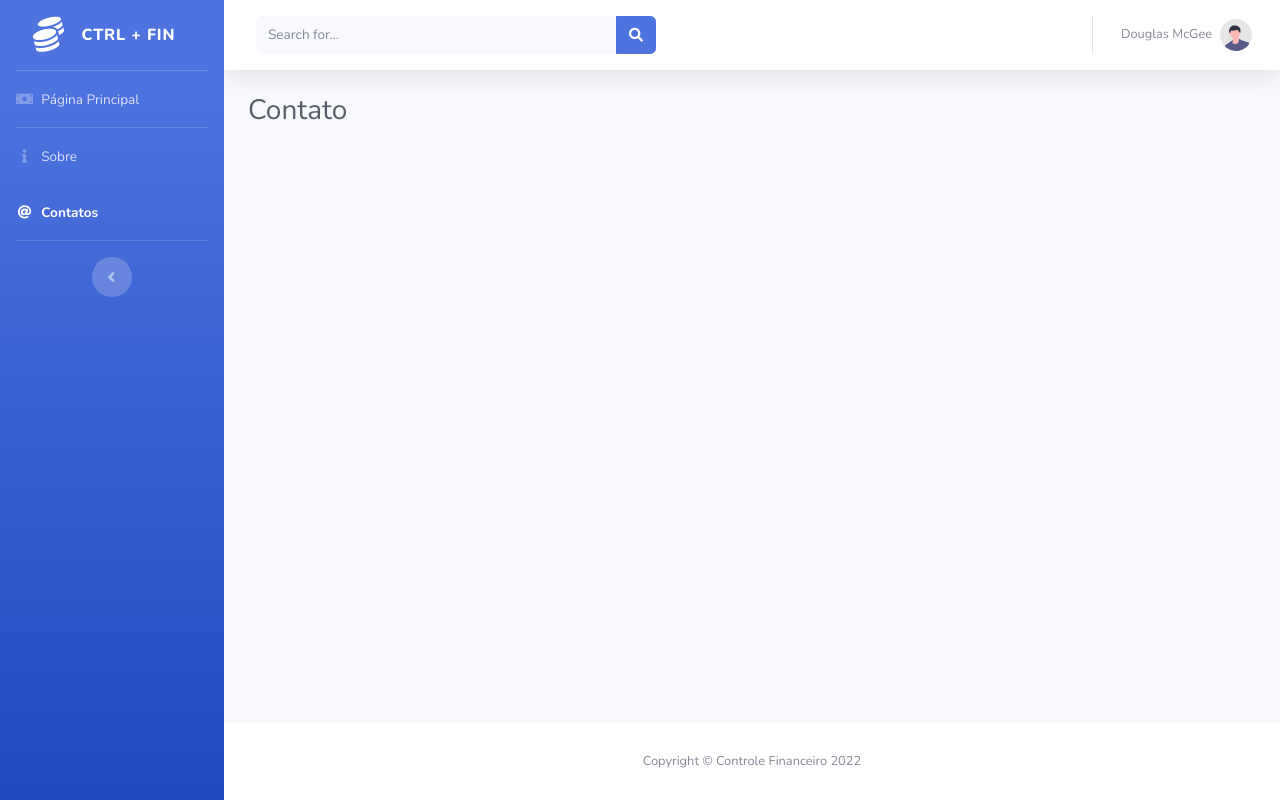
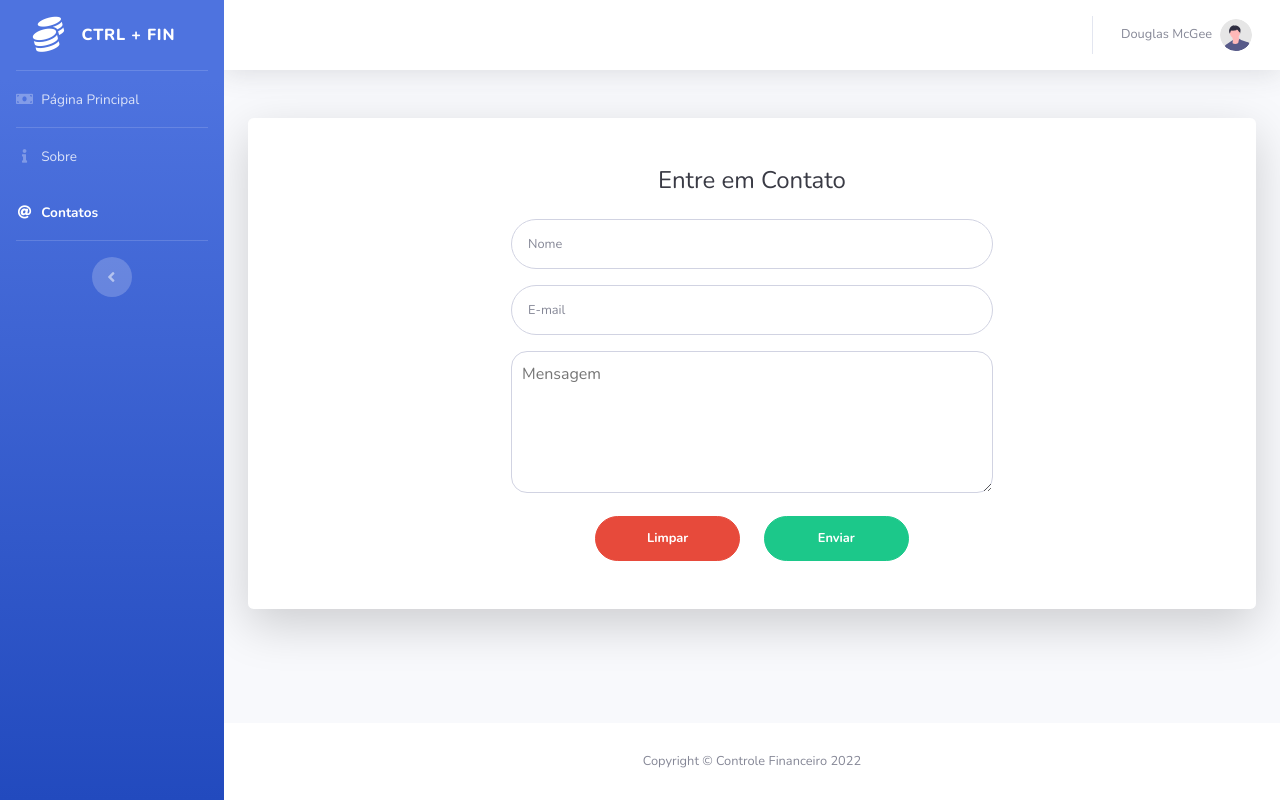
Before and after one commit to IsabellaDamiao/ControleFinaceiroWEB, a website: page pages/contato.html in a window 1280 px wide. Drawn offline with nearby package versions, Linux system fonts and the light colour scheme.

Commit message:
Página contato

```diff
--- /dev/null
+++ b/css/contato.css
@@ -0,0 +1,7 @@
+.mensagem textarea {
+  width: 100%;
+  border: 1px solid #d1d3e2;
+  color: #6e707e;
+  padding: 10px;
+  border-radius: 1rem;
+}
--- a/pages/contatos.html
+++ b/pages/contato.html
@@ -19,6 +19,7 @@
 
     <!-- Custom styles for this template-->
     <link href="../css/sb-admin-2.min.css" rel="stylesheet">
+    <link href="../css/contato.css" rel="stylesheet">
 
 </head>
 
@@ -90,20 +91,6 @@
                         <i class="fa fa-bars"></i>
                     </button>
 
-                    <!-- Topbar Search -->
-                    <form
-                        class="d-none d-sm-inline-block form-inline mr-auto ml-md-3 my-2 my-md-0 mw-100 navbar-search">
-                        <div class="input-group">
-                            <input type="text" class="form-control bg-light border-0 small" placeholder="Search for..."
-                                aria-label="Search" aria-describedby="basic-addon2">
-                            <div class="input-group-append">
-                                <button class="btn btn-primary" type="button">
-                                    <i class="fas fa-search fa-sm"></i>
-                                </button>
-                            </div>
-                        </div>
-                    </form>
-
                     <!-- Topbar Navbar -->
                     <ul class="navbar-nav ml-auto">
 
@@ -143,19 +130,6 @@
                             <!-- Dropdown - User Information -->
                             <div class="dropdown-menu dropdown-menu-right shadow animated--grow-in"
                                 aria-labelledby="userDropdown">
-                                <a class="dropdown-item" href="#">
-                                    <i class="fas fa-user fa-sm fa-fw mr-2 text-gray-400"></i>
-                                    Profile
-                                </a>
-                                <a class="dropdown-item" href="#">
-                                    <i class="fas fa-cogs fa-sm fa-fw mr-2 text-gray-400"></i>
-                                    Settings
-                                </a>
-                                <a class="dropdown-item" href="#">
-                                    <i class="fas fa-list fa-sm fa-fw mr-2 text-gray-400"></i>
-                                    Activity Log
-                                </a>
-                                <div class="dropdown-divider"></div>
                                 <a class="dropdown-item" href="#" data-toggle="modal" data-target="#logoutModal">
                                     <i class="fas fa-sign-out-alt fa-sm fa-fw mr-2 text-gray-400"></i>
                                     Logout
@@ -171,8 +145,52 @@
                 <!-- Begin Page Content -->
                 <div class="container-fluid">
 
-                    <!-- Page Heading -->
-                    <h1 class="h3 mb-4 text-gray-800">Contato</h1>
+                    <div class="card o-hidden border-0 shadow-lg my-5">
+                        <div class="card-body p-0">
+                            <!-- Nested Row within Card Body -->
+                            <div class="row justify-content-md-center">
+                                <div class="col-lg-7">
+                                    <div class="p-5">
+                                        <div class="text-center">
+                                            <h1 class="h4 text-gray-900 mb-4">Entre em Contato</h1>
+                                        </div>
+                                        <form class="user" method="post" action="../index.html" id="contato">
+                                            <div class="form-group row">
+                                                <div class="col-sm-12 mb-3 mb-sm-0">
+                                                    <input type="text" class="form-control form-control-user" id="nome"
+                                                        placeholder="Nome">
+                                                </div>
+                                            </div>
+                                            <div class="form-group">
+                                                <input type="email" class="form-control form-control-user" id="email"
+                                                    placeholder="E-mail">
+                                            </div>
+                                            <div class="form-group row">
+                                                <div class="col-sm-12 mb-3 mb-sm-0 mensagem">
+                                                    <textarea name="mensagem" id="mensagem" cols="60%" rows="5"
+                                                        placeholder="Mensagem"></textarea>
+                                                </div>
+                                            </div>
+
+                                            <div class="row justify-content-md-center">
+                                                <div class="col-4">
+                                                    <button type="button" onclick="limpar()" class="btn btn-danger btn-user btn-block">
+                                                        <b>Limpar</b>
+                                                    </a>
+
+                                                </div>
+                                                <div class="col-4">
+                                                    <a href="../index.html" class="btn btn-success btn-user btn-block">
+                                                        <b>Enviar</b>
+                                                    </a>
+                                                </div>
+                                            </div>
+                                        </form>
+                                    </div>
+                                </div>
+                            </div>
+                        </div>
+                    </div>
 
                 </div>
                 <!-- /.container-fluid -->
@@ -207,14 +225,14 @@
         <div class="modal-dialog" role="document">
             <div class="modal-content">
                 <div class="modal-header">
-                    <h5 class="modal-title" id="exampleModalLabel">Ready to Leave?</h5>
+                    <h5 class="modal-title" id="exampleModalLabel">Deseja mesmo sair?</h5>
                     <button class="close" type="button" data-dismiss="modal" aria-label="Close">
                         <span aria-hidden="true">×</span>
                     </button>
                 </div>
-                <div class="modal-body">Select "Logout" below if you are ready to end your current session.</div>
+                <div class="modal-body">Selecione "Logout" abaixo se você deseja sair e encerrar sua sessão.</div>
                 <div class="modal-footer">
-                    <button class="btn btn-secondary" type="button" data-dismiss="modal">Cancel</button>
+                    <button class="btn btn-secondary" type="button" data-dismiss="modal">Cancelar</button>
                     <a class="btn btn-primary" href="login.html">Logout</a>
                 </div>
             </div>
@@ -231,6 +249,13 @@
     <!-- Custom scripts for all pages-->
     <script src="../js/sb-admin-2.min.js"></script>
 
+    <script type="text/javascript">
+        function limpar() {
+            $('#contato').find('input').val('');
+            $('#contato').find('textarea').val('');
+        }
+    </script>
+
 </body>
 
 </html>
```
Also changed, not shown: index.html (+7 -20 lines), pages/criar-transacao.html (renamed from criar-transacao.html, +8 -5 lines), pages/sobre.html (+1 -1 lines).
